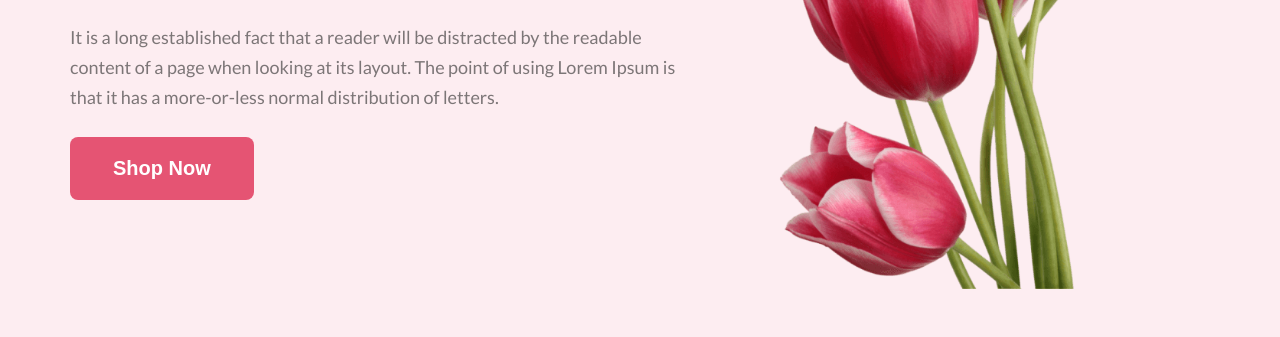
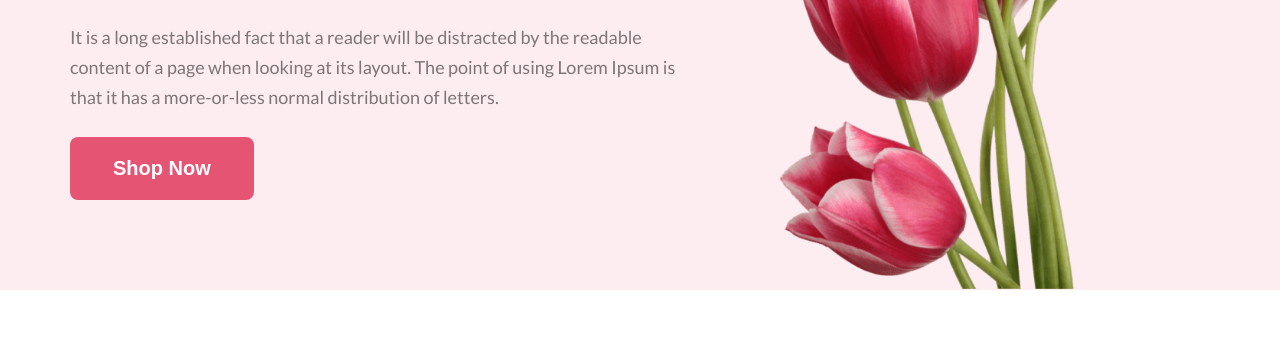
Before and after one commit to sabbir6083/assignment-1, a plain HTML site: page index.html in a window 1280 px wide. Shown: the part 458-795 px from the top of the page. Drawn offline with Linux system fonts and the light colour scheme.

Commit message:
some error correction

```diff
--- a/style/style.css
+++ b/style/style.css
@@ -89,7 +89,7 @@ line-height: 30px;
 /* Banner-section */
 
 .banner{
-    height: 648px;
+    height: 548px;
     background:rgba(229, 84, 115, 0.10);
     padding: 100px 0px;
 
```
